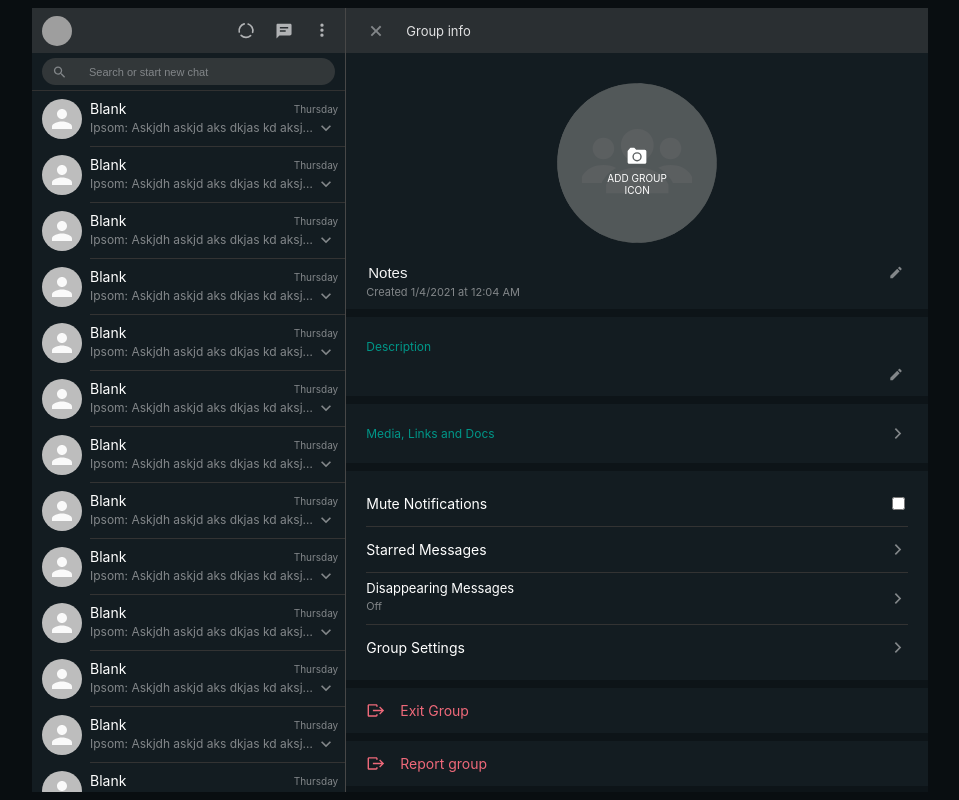
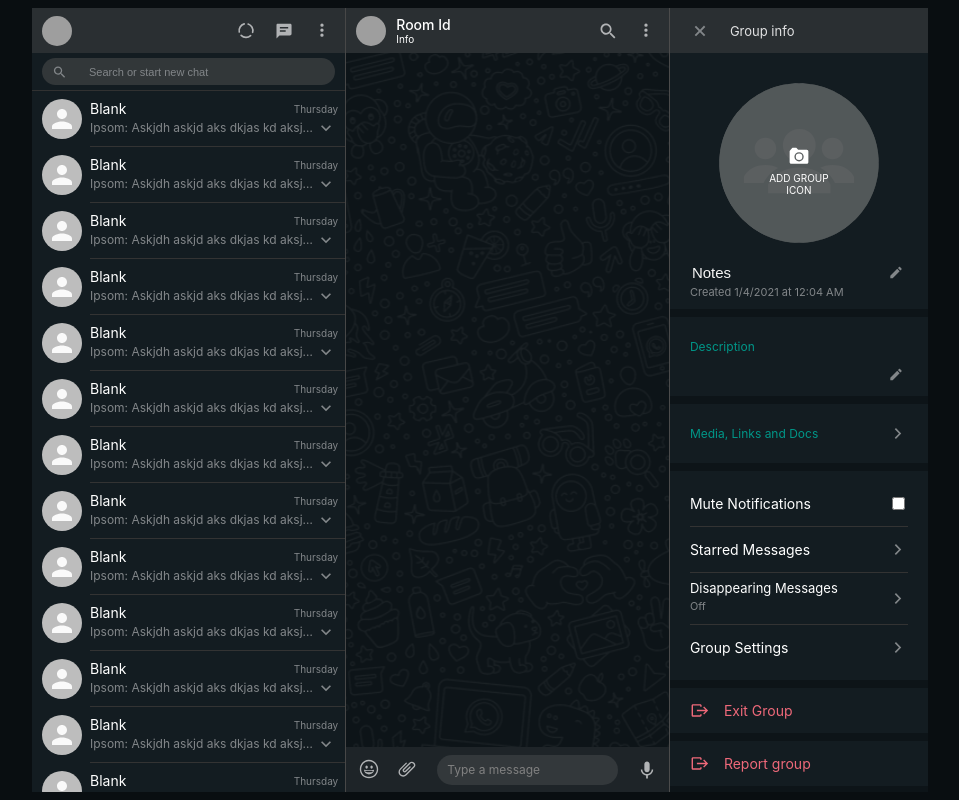
Before and after one commit to joel-jaimon/whatsapp-clone, a React (Create React App) app in the folder whatsapp-client/: page / in a window 1280 px wide. Shown: the whole page, without its empty margins (160-1119 px from the left). Built offline with nearby package versions, Linux system fonts and the light colour scheme; grey boxes are pictures that could not be loaded.

Commit message:
chat modal, responsive

```diff
--- a/whatsapp-client/src/components/ChatContainer/ChatContainer.tsx
+++ b/whatsapp-client/src/components/ChatContainer/ChatContainer.tsx
@@ -7,10 +7,12 @@
 export const ChatContainer = () => {
   return (
     <div className={s.chatContainer}>
+      <div className={s.chatMain}>
+        <ChatContainerHead />
+        <ChatContainerBody />
+        <ChatContainerFooter />
+      </div>
       <ChatModal />
-      <ChatContainerHead />
-      <ChatContainerBody />
-      <ChatContainerFooter />
     </div>
   );
 };
--- a/whatsapp-client/src/components/ChatContainer/chatContainerStyles.module.scss
+++ b/whatsapp-client/src/components/ChatContainer/chatContainerStyles.module.scss
@@ -2,6 +2,12 @@
   width: 65%;
   overflow: hidden;
   display: flex;
-  flex-direction: column;
+  height: 100%;
   position: relative;
 }
+
+.chatMain {
+  width: 100%;
+  display: flex;
+  flex-direction: column;
+}
--- a/whatsapp-client/src/components/ChatModal/Components/DescSection/DescSection.tsx
+++ b/whatsapp-client/src/components/ChatModal/Components/DescSection/DescSection.tsx
@@ -27,9 +27,10 @@
         <span
           className={s.input}
           contentEditable={editDescBool}
-          defaultValue={newDesc}
           onChange={(e: any) => setNewDesc(e.target.value)}
-        ></span>
+        >
+          {newDesc}
+        </span>
 
         <div className={s.editNameButton}>
           {editDescBool ? (
--- a/whatsapp-client/src/components/ChatModal/chatModal.module.scss
+++ b/whatsapp-client/src/components/ChatModal/chatModal.module.scss
@@ -4,14 +4,16 @@
   height: 100%;
   background: #131c21;
   z-index: 10;
+  border-left: 0.25px solid rgb(75, 75, 75);
 
-  // @media screen and (min-width: 1200px) {
-  //   width: 40%;
-  //   position: absolute;
-  // }
+  @media screen and (min-width: 1200px) {
+    width: 80%;
+    position: relative;
+  }
 }
 
 .userInfoModal {
+  width: 100%;
   .modalHead {
     display: flex;
     align-items: center;
@@ -29,7 +31,7 @@
 
   .infoModalBody {
     overflow-y: scroll;
-    height: calc(100vh - 50px);
+    height: calc(100vh - 60px);
     &::-webkit-scrollbar {
       width: 5px;
     }
```
